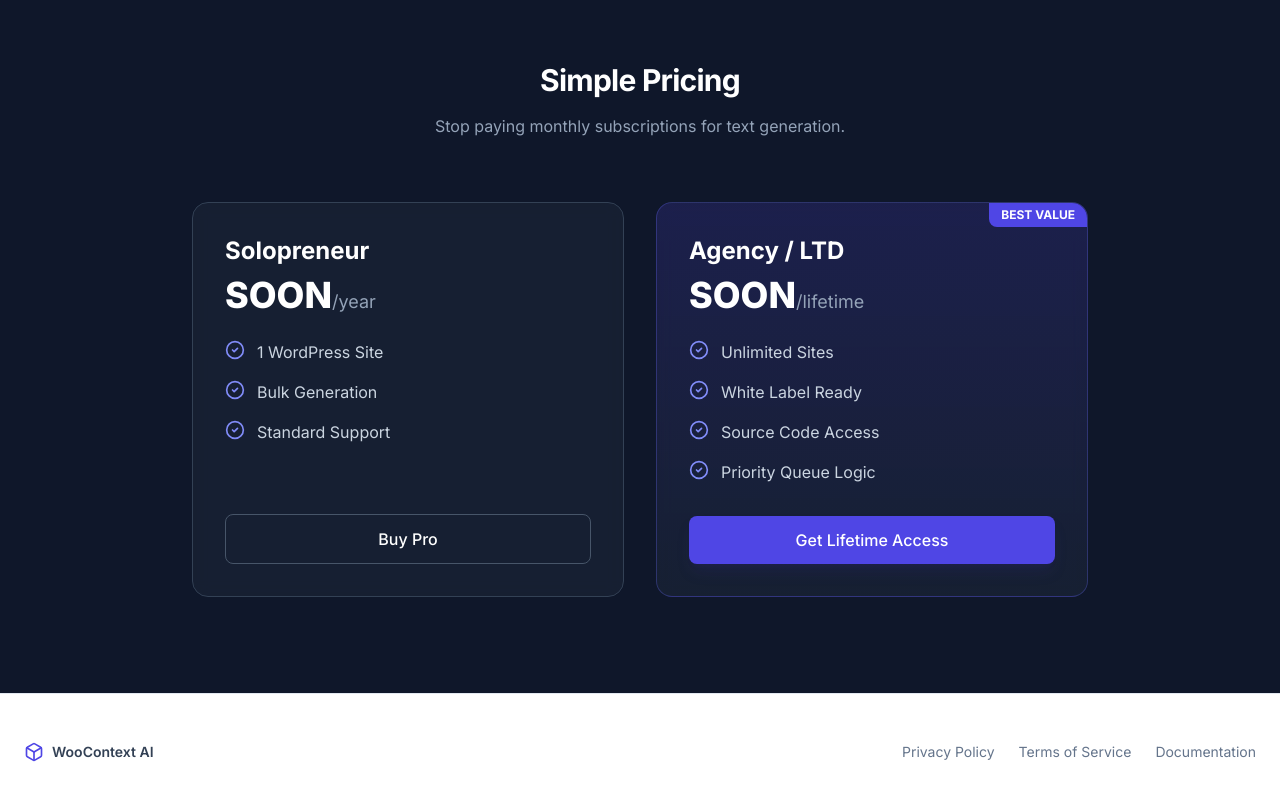
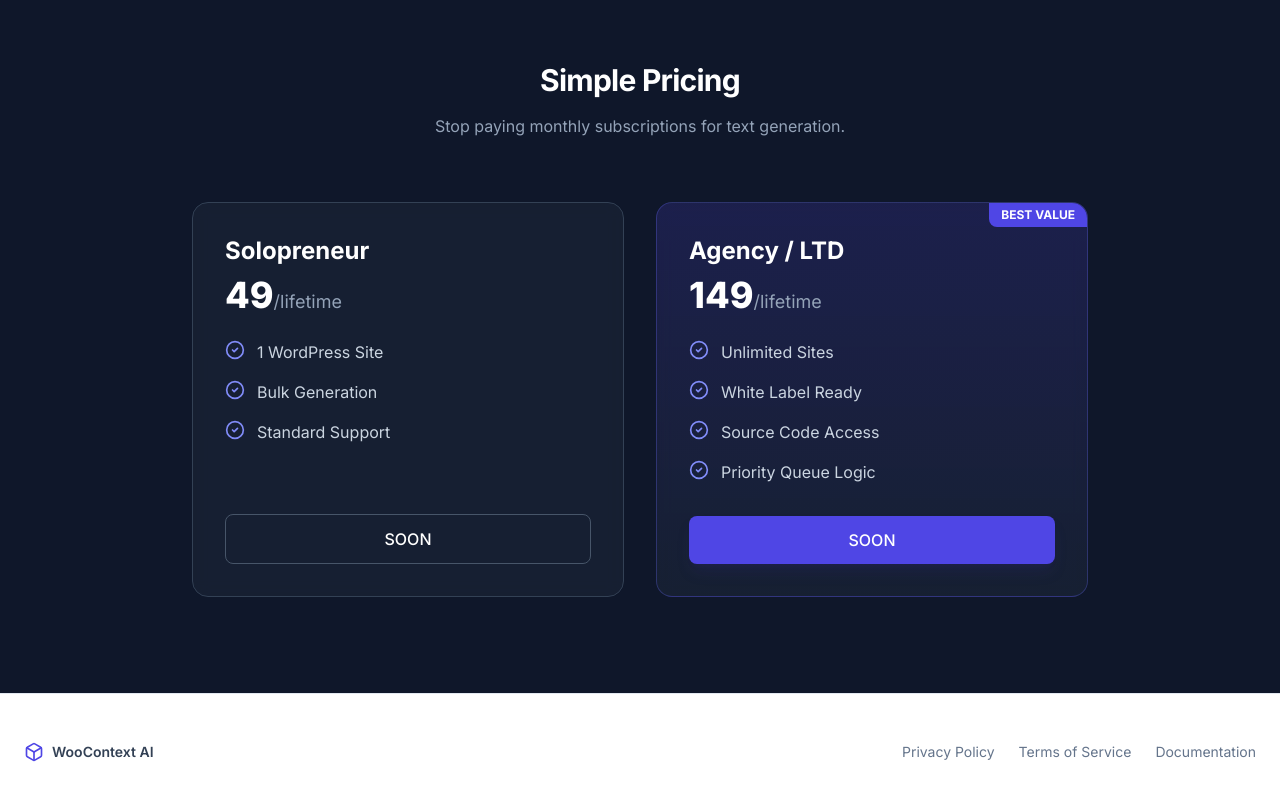
Before and after one commit to Krablante/woocontext, a React (Vite) app: page / in a window 1280 px wide. Shown: the part 2198-2998 px from the top of the page. Built offline with nearby package versions, Linux system fonts and the light colour scheme.

Commit message:
price fix

```diff
--- a/components/LandingPage.tsx
+++ b/components/LandingPage.tsx
@@ -185,14 +185,14 @@ export const LandingPage: React.FC = () => {
                 {/* Solo */}
                 <div className="bg-slate-800/50 backdrop-blur border border-slate-700 p-8 rounded-2xl flex flex-col">
                     <h3 className="text-2xl font-bold mb-2">Solopreneur</h3>
-                    <div className="text-4xl font-extrabold mb-6">SOON<span className="text-lg font-normal text-slate-400">/year</span></div>
+                    <div className="text-4xl font-extrabold mb-6">49<span className="text-lg font-normal text-slate-400">/lifetime</span></div>
                     <ul className="space-y-4 mb-8 text-slate-300 flex-grow">
                         <li className="flex gap-3"><CheckCircle2 size={20} className="text-indigo-400" /> 1 WordPress Site</li>
                         <li className="flex gap-3"><CheckCircle2 size={20} className="text-indigo-400" /> Bulk Generation</li>
                         <li className="flex gap-3"><CheckCircle2 size={20} className="text-indigo-400" /> Standard Support</li>
                     </ul>
                     <a href="" className="w-full py-3 rounded-lg border border-slate-600 hover:bg-slate-700 font-medium transition-colors text-center">
-                        Buy Pro
+                        SOON
                     </a>
                 </div>
 
@@ -200,7 +200,7 @@ export const LandingPage: React.FC = () => {
                 <div className="bg-gradient-to-b from-indigo-900/40 to-slate-800/50 backdrop-blur border border-indigo-500/30 p-8 rounded-2xl flex flex-col relative overflow-hidden">
                     <div className="absolute top-0 right-0 bg-indigo-600 text-xs font-bold px-3 py-1 rounded-bl-lg">BEST VALUE</div>
                     <h3 className="text-2xl font-bold mb-2 text-white">Agency / LTD</h3>
-                    <div className="text-4xl font-extrabold mb-6">SOON<span className="text-lg font-normal text-slate-400">/lifetime</span></div>
+                    <div className="text-4xl font-extrabold mb-6">149<span className="text-lg font-normal text-slate-400">/lifetime</span></div>
                     <ul className="space-y-4 mb-8 text-slate-300 flex-grow">
                         <li className="flex gap-3"><CheckCircle2 size={20} className="text-indigo-400" /> Unlimited Sites</li>
                         <li className="flex gap-3"><CheckCircle2 size={20} className="text-indigo-400" /> White Label Ready</li>
@@ -208,7 +208,7 @@ export const LandingPage: React.FC = () => {
                         <li className="flex gap-3"><CheckCircle2 size={20} className="text-indigo-400" /> Priority Queue Logic</li>
                     </ul>
                     <a href="" className="w-full py-3 rounded-lg bg-indigo-600 hover:bg-indigo-700 text-white font-medium transition-colors shadow-lg shadow-indigo-900/20 text-center">
-                        Get Lifetime Access
+                        SOON
                     </a>
                 </div>
             </div>
```
